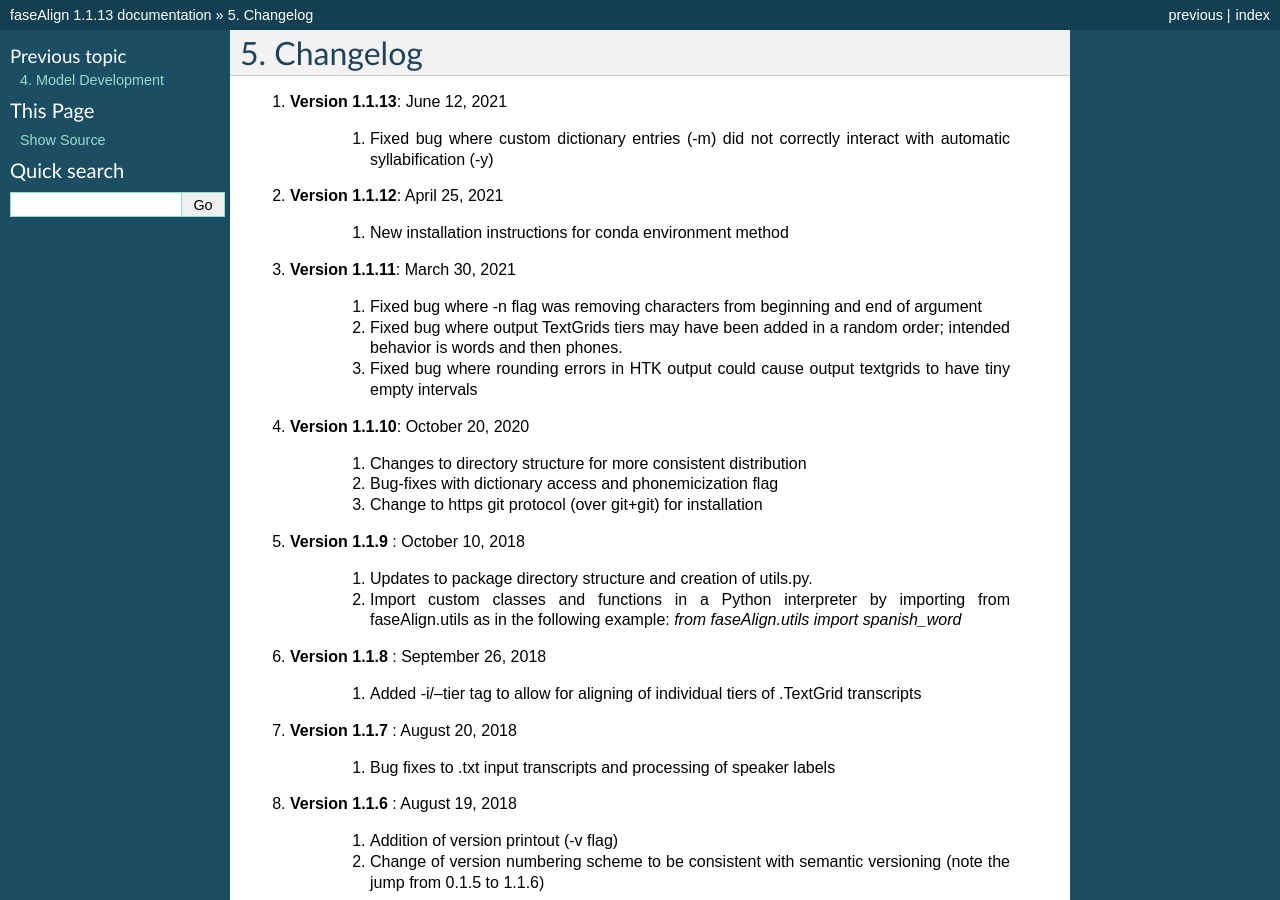
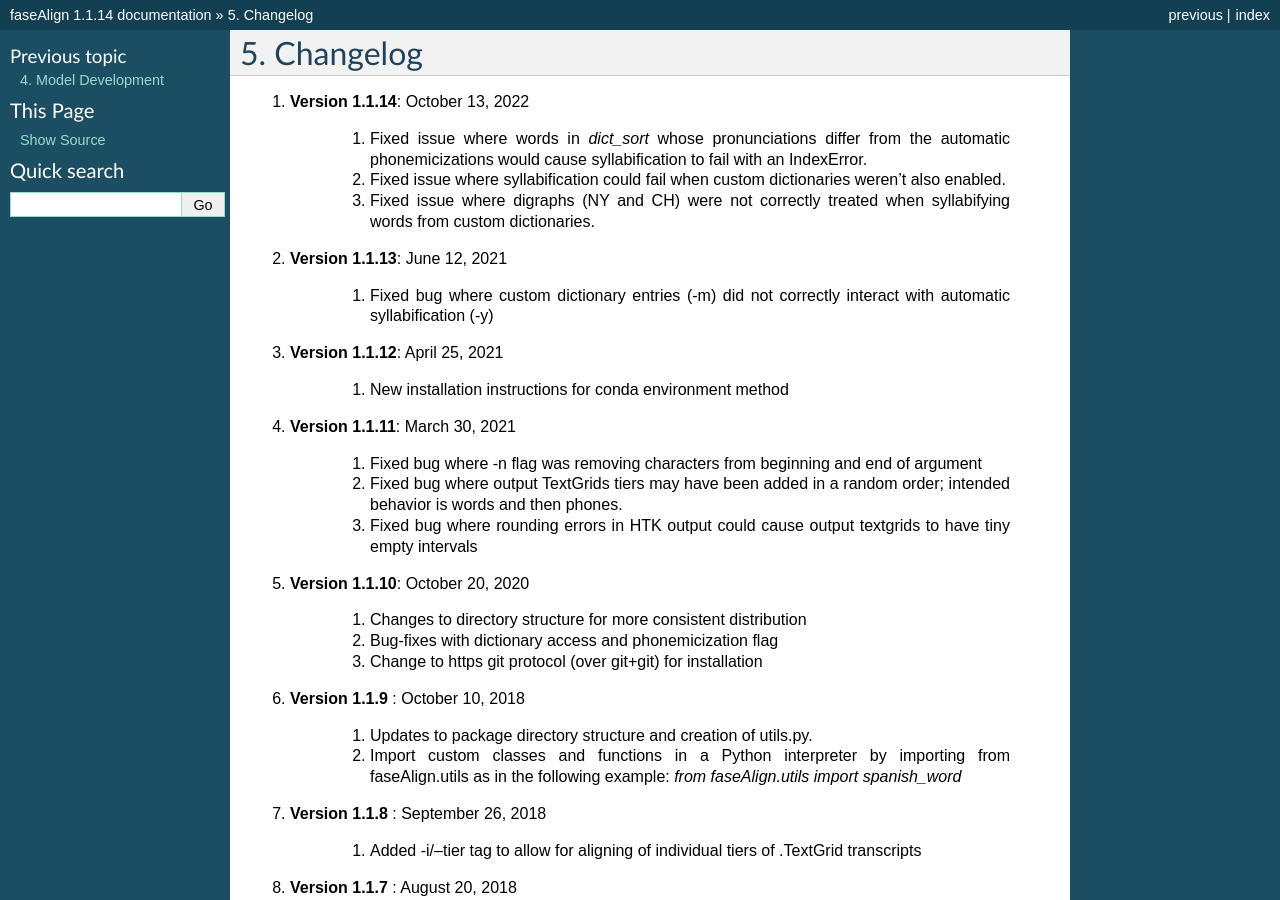
Before and after one commit to EricWilbanks/faseAlign, a Sphinx documentation site: the page built from docs/changelog.rst, in a window 1280 px wide and 900 px high. Built offline with Sphinx 7.4.7, drawn with Linux system fonts in a browser that asks for light colours; some of the changed text lies outside the part shown.

Commit message:
syllabification and hiatus fixes

```diff
--- a/docs/changelog.rst
+++ b/docs/changelog.rst
@@ -3,6 +3,12 @@
 
 Changelog
 =========
+#. **Version 1.1.14**: October 13, 2022
+
+		#. Fixed issue where words in `dict_sort` whose pronunciations differ from the automatic phonemicizations would cause syllabification to fail with an IndexError.
+		#. Fixed issue where syllabification could fail when custom dictionaries weren't also enabled.
+		#. Fixed issue where digraphs (NY and CH) were not correctly treated when syllabifying words from custom dictionaries.
+
 #. **Version 1.1.13**: June 12, 2021
 
 		#. Fixed bug where custom dictionary entries (-m) did not correctly interact with automatic syllabification (-y)
--- a/docs/conf.py
+++ b/docs/conf.py
@@ -62,9 +62,9 @@
 # built documents.
 #
 # The short X.Y version.
-version = '1.1.13'
+version = '1.1.14'
 # The full version, including alpha/beta/rc tags.
-release = '1.1.13'
+release = '1.1.14'
 
 # The language for content autogenerated by Sphinx. Refer to documentation
 # for a list of supported languages.
--- a/setup.py
+++ b/setup.py
@@ -2,7 +2,7 @@
 
 setup(
     name='faseAlign',
-    version='1.1.13',
+    version='1.1.14',
     description='Command Line python module for Force Aligning Spanish using HTK',
     url='https://github.com/EricWilbanks/faseAlign',
     author='Eric Wilbanks',
```
Also changed, not shown: 2 other files.
